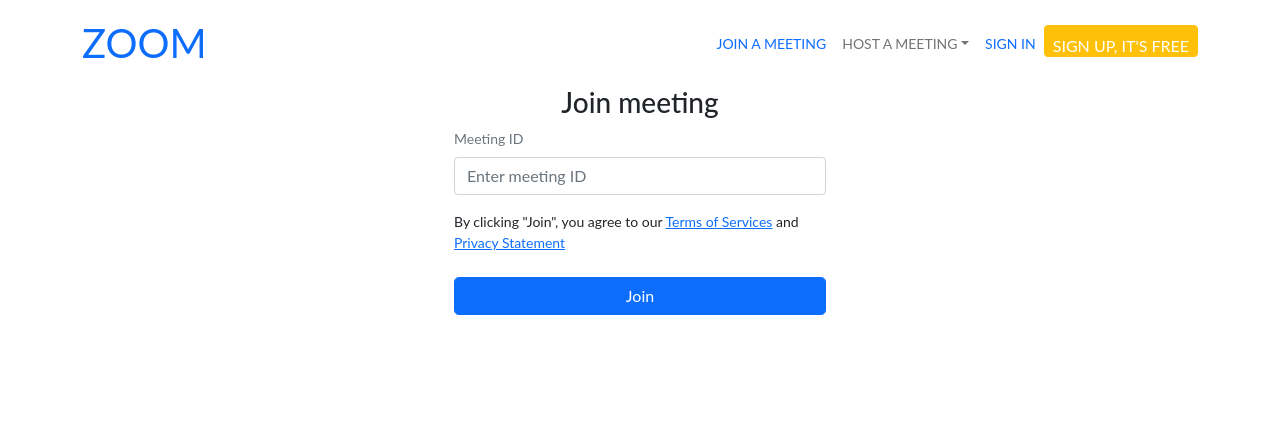
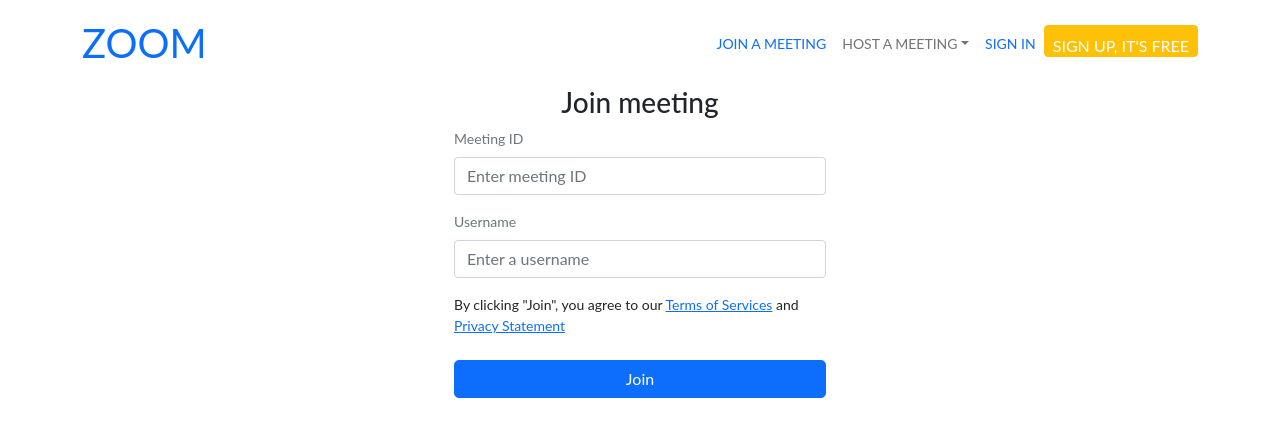
Before and after one commit to koladev32/zoom-clone-react-server, a React (Create React App) app: page / in a window 1280 px wide. Shown: the top 436 px of the page. Built offline with nearby package versions, Linux system fonts and the light colour scheme.

Commit message:
- feat: add username input

```diff
--- a/src/components/RoomForm.tsx
+++ b/src/components/RoomForm.tsx
@@ -2,7 +2,7 @@ import React from "react";
 import {Button, Form} from "react-bootstrap";
 
 
-function RoomForm () {
+function RoomForm() {
   return (
     <div>
       <h3 className="text-center">Join meeting</h3>
@@ -11,14 +11,19 @@ function RoomForm () {
           <Form.Label className="text-muted">Meeting ID</Form.Label>
           <Form.Control type="text" placeholder="Enter meeting ID" />
         </Form.Group>
+        <Form.Group className="mb-3" controlId="exampleForm.ControlInput2">
+          <Form.Label className="text-muted">Username</Form.Label>
+          <Form.Control type="text" placeholder="Enter a username" />
+        </Form.Group>
 
         <Form.Group className="mb-3">
-                    <Form.Label>By clicking "Join", you agree to our <a href="#">Terms of Services</a> and <a href="">Privacy Statement</a></Form.Label>
+          <Form.Label>By clicking "Join", you agree to our <a href="#">Terms of Services</a> and <a href="">Privacy
+            Statement</a></Form.Label>
         </Form.Group>
         <Button className="w-100 rounded-3" type="submit">Join</Button>
       </Form>
     </div>
-    )
+  );
 }
 
 export default RoomForm;
```
Lines whose indentation alone changed are shown as unchanged.
